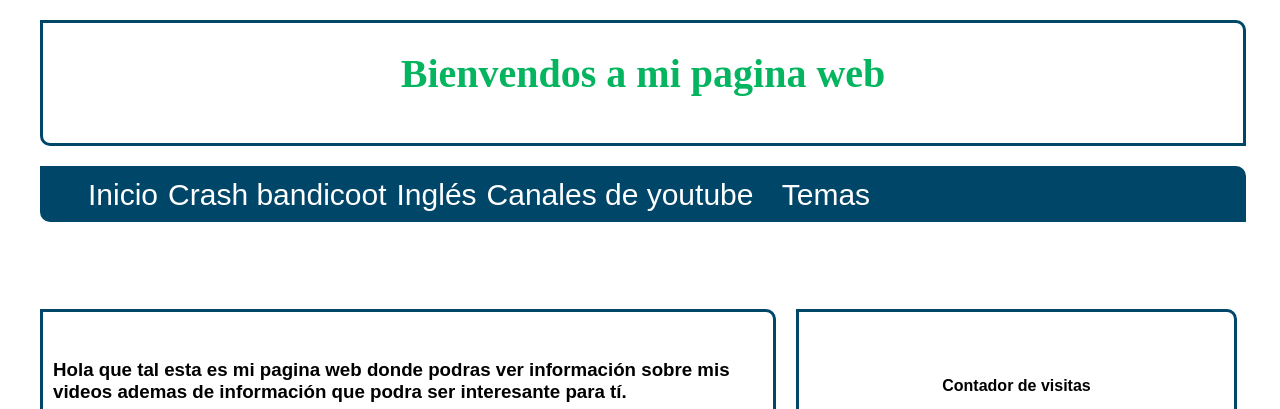
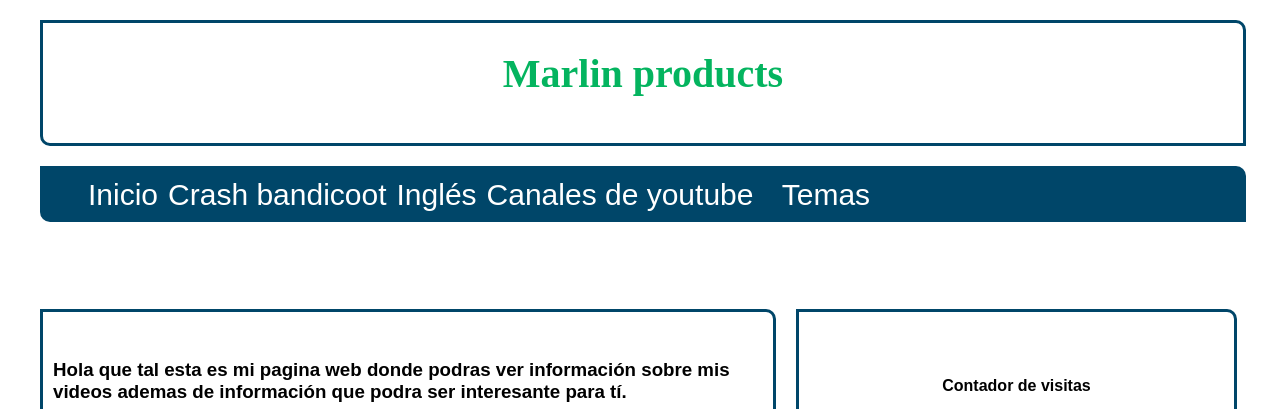
Before and after one commit to oscar95011804161/La-Fortuna, a plain HTML site: page index.html in a window 1280 px wide. Shown: the top 409 px of the page. Drawn offline with Linux system fonts and the light colour scheme.

Commit message:
cambio de titulo

```diff
--- a/index.html
+++ b/index.html
@@ -24,7 +24,7 @@
 
 
 
-			<h1> Bienvendos a mi pagina web</h1>
+			<h1> Marlin products</h1>
 
 
 
```
Also changed, not shown: 1 other file.
